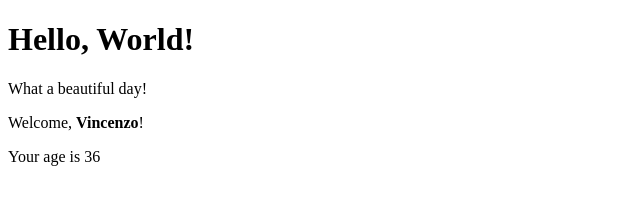
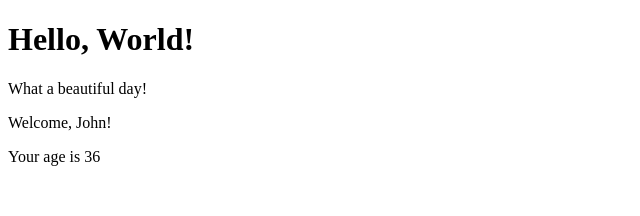
Before and after one commit to argoth85/React-react-exercises, a React (Create React App) app in the folder react-exercises/: page / in a window 1280 px wide. Shown: the top 216 px of the page, without its empty margins (0-640 px from the left). Built offline with nearby package versions, Linux system fonts and the light colour scheme.

Commit message:
conditional-rendering-04

```diff
--- /dev/null
+++ b/react-exercises/src/Age.js
@@ -0,0 +1,11 @@
+import React from "react";
+
+export class Age extends React.Component {
+    render() {
+      return (
+          <div>
+             <p>Your age is {this.props.age}</p>
+          </div>
+      );
+    }
+  }
--- a/react-exercises/src/App.js
+++ b/react-exercises/src/App.js
@@ -2,24 +2,13 @@
 import { Hello } from "./Hello";
 import { Welcome } from "./Welcome";
 
-const userName = <strong>Vincenzo</strong>;
-
-export class Age extends React.Component {
-  render() {
-    return (
-        <div>
-            {this.props.age >= 18 && this.props.age <= 65 && <p>Your age is {this.props.age}</p>}
-        </div>
-    );
-  }
-}
 
 export class App extends React.Component {
   render() {
     return (
       <div>
         <Hello />
-        <Welcome name={userName} />
+        <Welcome name='John' age={36}/>
       </div>
     );
   }
--- a/react-exercises/src/Welcome.js
+++ b/react-exercises/src/Welcome.js
@@ -1,5 +1,5 @@
 import React from "react";
-import {Age} from "./App";
+import {Age} from "./Age";
 
 
 export class Welcome extends React.Component {
@@ -7,7 +7,9 @@
     return (
       <div>
         <p>Welcome, {this.props.name}!</p>
-        <Age age={36}/>
+        {this.props.age >= 18 && this.props.age <= 65
+        ? <Age age={this.props.age}/>
+        : <p><i>Your date is not set</i></p>}
       </div>
     );
   }
```
